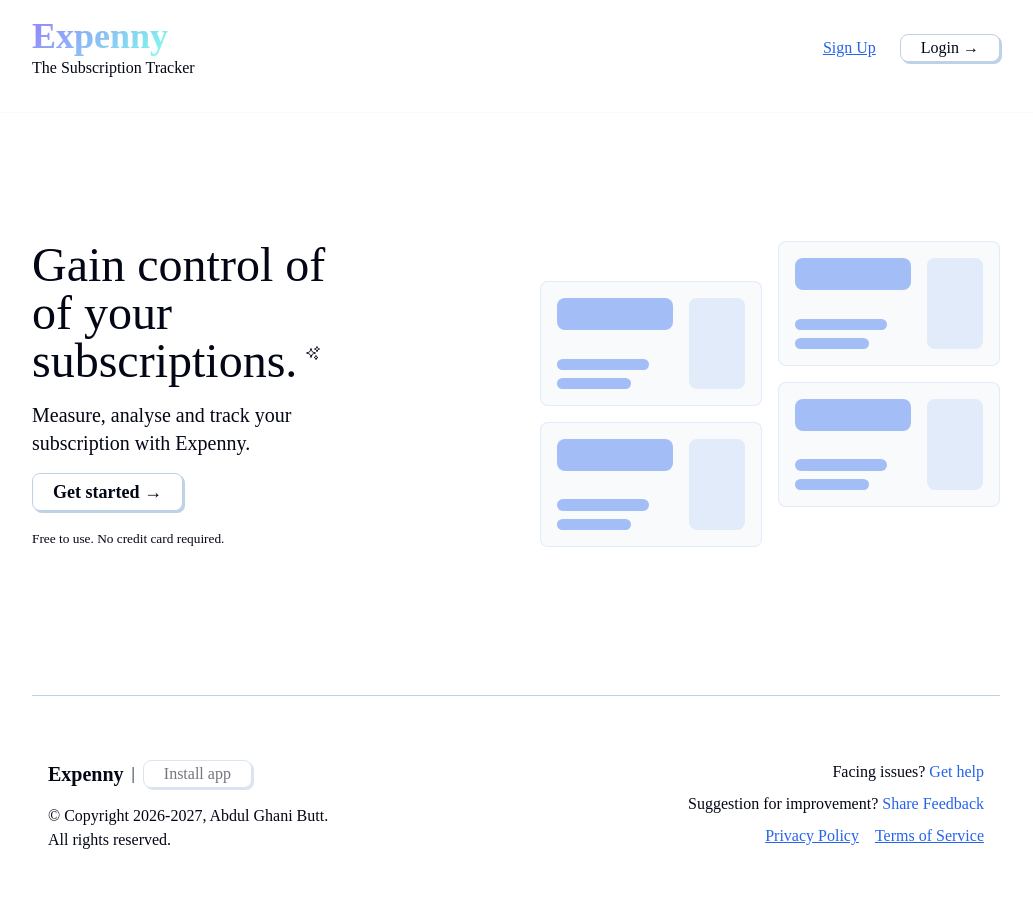
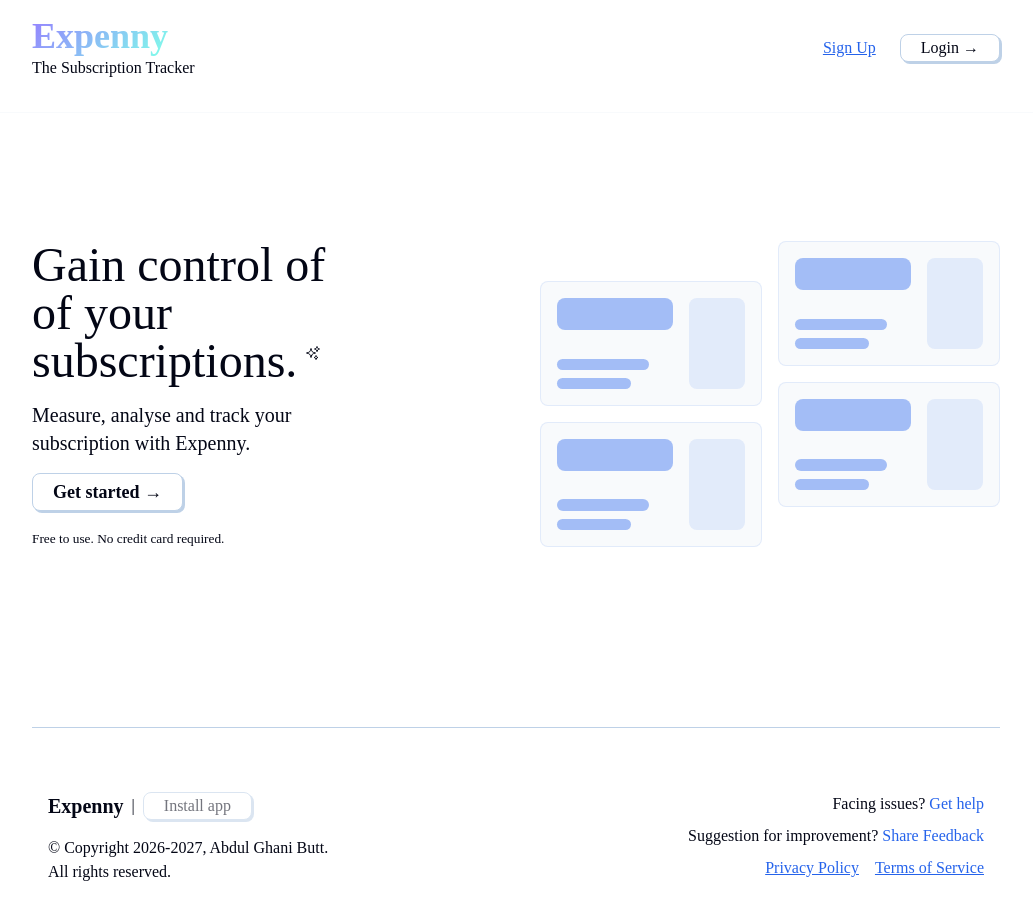
Before and after one commit to AGButt04/Expenny-SubscriptionTracker, a Next.js app: page / in a window 1280 px wide. Shown: the top 920 px of the page, without its empty margins (124-1157 px from the left). Built offline with nearby package versions, Linux system fonts and the light colour scheme; a web font is replaced by a local one.

Commit message:
Changed the status of the footer

```diff
--- a/app/globals.css
+++ b/app/globals.css
@@ -309,6 +309,10 @@
 
 
 /* footer */
+footer {
+  margin-top: 2rem;
+}
+
 .hard-line {
   height: 1px;
   background: var(--border-secondary);
```
